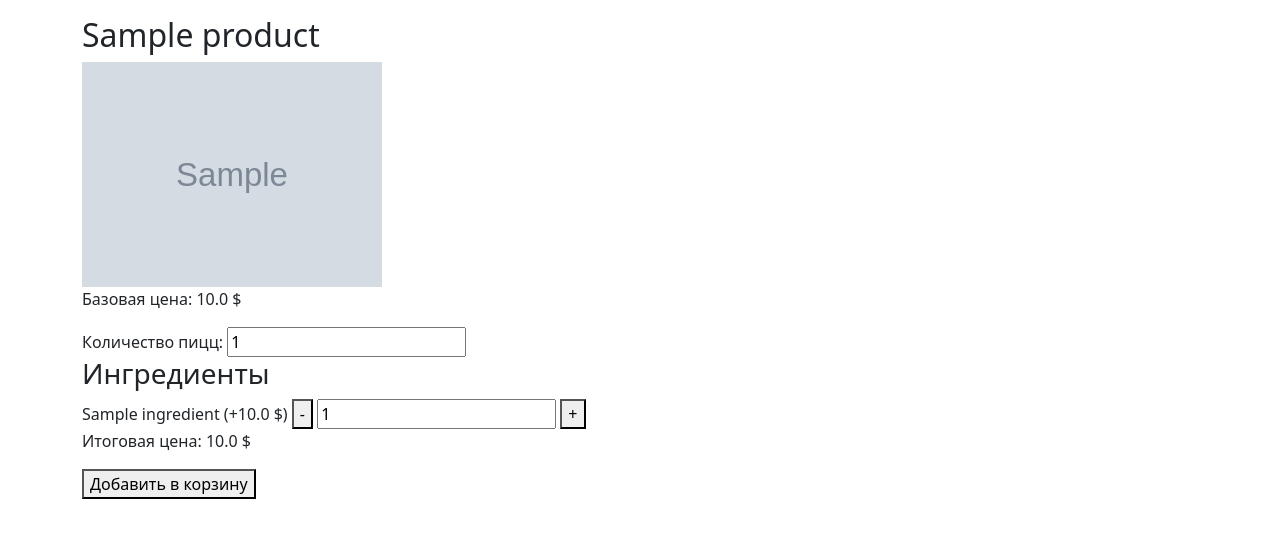
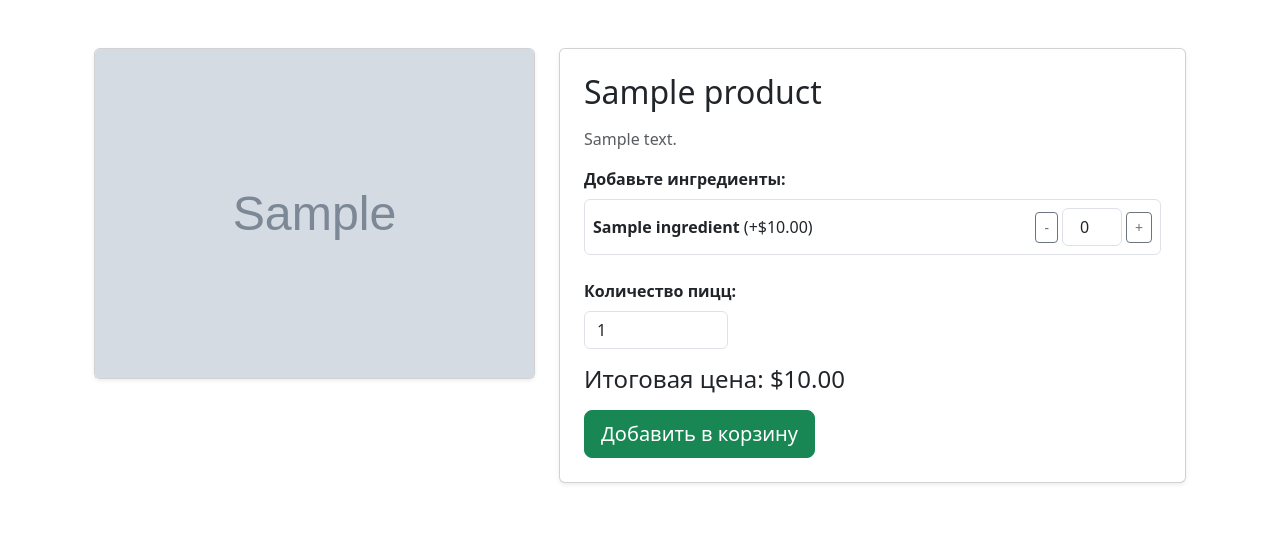
Before and after one commit to disqaa/peperoni, a Flask app: page /product/1 in a window 1280 px wide. Shown: the part 56-594 px from the top of the page. Run offline with Flask 3, Linux system fonts and the light colour scheme; tables that the repository leaves empty hold one stand-in row (values such as "Sample post"); grey boxes marked "Sample" are stand-in pictures.

Commit message:
add new design cart

```diff
--- a/app/main/routes.py
+++ b/app/main/routes.py
@@ -35,48 +35,40 @@ def get_cart_items():
                 items.append({'product': product, 'quantity': qty, 'chosen_ingredients': ing})
     return items
 
-
+#логика с картой
 @main_bp.route('/add_to_cart/<int:product_id>', methods=['POST'])
+@login_required
 def add_to_cart(product_id):
-    #работа с меню здесб, не забыть!!!!!!!!!!!
     product = Product.query.get_or_404(product_id)
     quantity = int(request.form.get('quantity', 1))
 
+    chosen_ingredients = {}
+    total_ingredient_price = 0.0
+    for ingredient in product.ingredients:
+        key = f'ingredient_{ingredient.id}'
+        count_str = request.form.get(key)
+        if count_str:
+            count = int(count_str)
+            if count > 0:
+                chosen_ingredients[ingredient.name] = count
+                total_ingredient_price += ingredient.price * count
 
-    chosen_ingredients_str = "Стандартный набор"
-    unit_price = product.price
-    line_price = unit_price * quantity
+    total_price = (product.price + total_ingredient_price) * quantity
 
-    if current_user.is_authenticated:
-        cart_item = CartItem.query.filter_by(
-            user_id=current_user.id,
-            product_id=product_id,
-            chosen_ingredients=chosen_ingredients_str
-        ).first()
+    ingredient_str = ", ".join([f"{name} x{qty}" for name, qty in chosen_ingredients.items()])
 
-        if cart_item:
-            cart_item.quantity += quantity
-            cart_item.price += line_price
-        else:
-            cart_item = CartItem(
-                user_id=current_user.id,
-                product_id=product_id,
-                quantity=quantity,
-                chosen_ingredients=chosen_ingredients_str,
-                price=line_price
-            )
-            db.session.add(cart_item)
-        db.session.commit()
-    else:
-    #лохов в сессию
-        cart = session.get('cart', {})
-        key = f"{product_id}|{chosen_ingredients_str}"
-        cart[key] = cart.get(key, 0) + quantity
-        session['cart'] = cart
-        session.modified = True
+    cart_item = CartItem(
+        user_id=current_user.id,
+        product_id=product.id,
+        quantity=quantity,
+        chosen_ingredients=ingredient_str,
+        price=total_price
+    )
+    db.session.add(cart_item)
+    db.session.commit()
+    flash('Товар добавлен в корзину.', 'success')
+    return redirect(url_for('main.menu'))
 
-    flash(f'Добавлено: {quantity} × "{product.name}"', 'success')
-    return redirect(url_for('main.menu'))
 
 @main_bp.route('/cart')
 def cart():
--- a/app/templates/base.html
+++ b/app/templates/base.html
@@ -4,6 +4,7 @@
     <meta charset="UTF-8">
     <title>Pizza Delivery</title>
     <link href="https://cdn.jsdelivr.net/npm/bootstrap@5.3.0/dist/css/bootstrap.min.css" rel="stylesheet">
+    <link href="https://cdn.jsdelivr.net/npm/bootstrap-icons@1.10.5/font/bootstrap-icons.css" rel="stylesheet">
 </head>
 <body>
 <nav class="navbar navbar-expand-lg navbar-dark bg-dark mb-3">
--- a/app/templates/product_detail.html
+++ b/app/templates/product_detail.html
@@ -1,33 +1,100 @@
 {% extends "base.html" %}
 {% block content %}
-<h2>{{ product.name }}</h2>
-<img src="{{ product.image_url }}" alt="{{ product.name }}" width="300">
-<p>Базовая цена: <span id="base-price">{{ product.price }}</span> $</p>
 
-<form id="product-form" action="{{ url_for('main.product_detail', product_id=product.id) }}" method="POST">
-  <input type="hidden" name="csrf_token" value="{{ csrf_token() }}">
+<div class="container mt-5">
+  <div class="row">
+    <div class="col-md-5">
+      <div class="card shadow-sm">
+        <img src="{{ url_for('static', filename='images/' + product.image_url) }}" class="card-img-top" alt="{{ product.name }}">
+      </div>
+    </div>
 
-  <label>Количество пицц:
-    <input type="number" id="pizza-quantity" name="quantity" min="1" value="1" required>
-  </label>
+    <div class="col-md-7">
+      <div class="card shadow-sm p-4">
+        <h2 class="mb-3">{{ product.name }}</h2>
+        <p class="text-muted">{{ product.description }}</p>
 
-  <h3>Ингредиенты</h3>
-  <div id="ingredients-list">
-    {% for ing in product.ingredients %}
-      <div class="ingredient" data-ing-id="{{ ing.id }}" data-ing-price="{{ ing.price }}">
-        <span>{{ ing.name }} (+{{ ing.price }} $)</span>
-        <button type="button" class="dec">-</button>
-        <input type="number" class="ing-quantity" name="ingredient_{{ ing.id }}" value="1" min="0">
-        <button type="button" class="inc">+</button>
+        <form method="POST" action="{{ url_for('main.add_to_cart', product_id=product.id) }}">
+          <input type="hidden" name="csrf_token" value="{{ csrf_token() }}">
+
+          {% if product.ingredients %}
+          <div class="mb-4">
+            <label class="form-label fw-bold">Добавьте ингредиенты:</label>
+            {% for ingredient in product.ingredients %}
+              <div class="d-flex align-items-center justify-content-between border rounded p-2 mb-2">
+                <div>
+                  <strong>{{ ingredient.name }}</strong> (+${{ '%.2f' % ingredient.price }})
+                </div>
+                <div class="d-flex align-items-center">
+                  <button type="button" class="btn btn-outline-secondary btn-sm me-1 minus-btn" data-id="{{ ingredient.id }}">-</button>
+                  <input type="number"
+                         name="ingredient_{{ ingredient.id }}"
+                         id="ingredient_{{ ingredient.id }}"
+                         class="form-control text-center"
+                         value="0" min="0" style="width: 60px;"
+                         data-price="{{ ingredient.price }}">
+                  <button type="button" class="btn btn-outline-secondary btn-sm ms-1 plus-btn" data-id="{{ ingredient.id }}">+</button>
+                </div>
+              </div>
+            {% endfor %}
+          </div>
+          {% endif %}
+
+          <div class="mb-3">
+            <label for="quantity" class="form-label fw-bold">Количество пицц:</label>
+            <input type="number" name="quantity" id="quantity" class="form-control w-25" value="1" min="1">
+          </div>
+
+          <div class="mb-3">
+            <h4>Итоговая цена: $<span id="total-price">{{ '%.2f' % product.price }}</span></h4>
+          </div>
+
+          <button type="submit" class="btn btn-success btn-lg">Добавить в корзину</button>
+        </form>
       </div>
+    </div>
+  </div>
+</div>
+
+<script>
+  const basePrice = parseFloat({{ product.price }});
+  const quantityInput = document.getElementById('quantity');
+  const totalPriceEl = document.getElementById('total-price');
+
+  function updateTotal() {
+    let ingredientsTotal = 0;
+    {% for ingredient in product.ingredients %}
+    const count{{ ingredient.id }} = parseInt(document.getElementById('ingredient_{{ ingredient.id }}').value) || 0;
+    const price{{ ingredient.id }} = parseFloat({{ ingredient.price }});
+    ingredientsTotal += count{{ ingredient.id }} * price{{ ingredient.id }};
     {% endfor %}
-  </div>
 
-  <p>Итоговая цена: <span id="total-price">{{ product.price }}</span> $</p>
+    const pizzaQuantity = parseInt(quantityInput.value) || 1;
+    const total = (basePrice + ingredientsTotal) * pizzaQuantity;
+    totalPriceEl.textContent = total.toFixed(2);
+  }
 
-  <button type="submit">Добавить в корзину</button>
-</form>
+  document.querySelectorAll('.plus-btn').forEach(btn => {
+    btn.addEventListener('click', () => {
+      const id = btn.dataset.id;
+      const input = document.getElementById('ingredient_' + id);
+      input.value = parseInt(input.value) + 1;
+      updateTotal();
+    });
+  });
 
+  document.querySelectorAll('.minus-btn').forEach(btn => {
+    btn.addEventListener('click', () => {
+      const id = btn.dataset.id;
+      const input = document.getElementById('ingredient_' + id);
+      input.value = Math.max(0, parseInt(input.value) - 1);
+      updateTotal();
+    });
+  });
 
+  document.querySelectorAll('input[type="number"]').forEach(input => {
+    input.addEventListener('input', updateTotal);
+  });
+</script>
 
 {% endblock %}
```
Also changed, not shown: app/templates/menu.html (+43 -17 lines).
